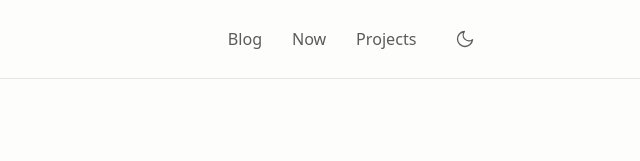
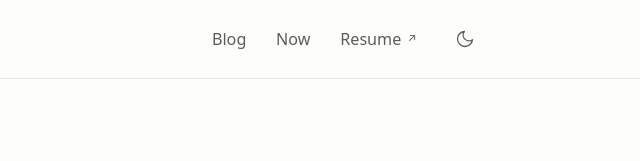
Before and after one commit to jgyasu/jgyasu.github.io, an Astro site: page / in a window 1280 px wide. Shown: the top 161 px of the page, 640-1280 px from the left. Built offline with nearby package versions, Linux system fonts and the light colour scheme; Astro itself is replaced by a stand-in of ours.

Commit message:
Add resume

```diff
--- a/src/components/Header.astro
+++ b/src/components/Header.astro
@@ -26,8 +26,10 @@ function isActive(href: string): boolean {
             <li>
               <a
                 href={link.href}
-                class:list={["nav-link", { active: isActive(link.href) }]}
-                aria-current={isActive(link.href) ? "page" : undefined}
+                class:list={["nav-link", { active: !link.external && isActive(link.href) }]}
+                aria-current={!link.external && isActive(link.href) ? "page" : undefined}
+                target={link.external ? "_blank" : undefined}
+                rel={link.external ? "noopener noreferrer" : undefined}
               >
                 {link.label}
               </a>
@@ -98,6 +100,15 @@ function isActive(href: string): boolean {
     color: var(--text);
     font-weight: 550;
   }
+  .nav-link[target="_blank"]::after {
+    content: "↗";
+    display: inline-block;
+    margin-inline-start: 0.2em;
+    font-size: 0.7em;
+    font-weight: 400;
+    line-height: 1;
+    vertical-align: 0.2em;
+  }
 
   @media (max-width: 38rem) {
     .header-inner {
--- a/src/site.config.ts
+++ b/src/site.config.ts
@@ -15,6 +15,8 @@ export interface SocialLink {
 export interface NavLink {
   label: string;
   href: string;
+  /** Open the link in a new browser tab. */
+  external?: boolean;
 }
 
 export const site = {
@@ -59,7 +61,11 @@ export const site = {
 export const navLinks: NavLink[] = [
   { label: "Blog", href: "/blog" },
   { label: "Now", href: "/now" },
-  { label: "Projects", href: "/projects" },
+  {
+    label: "Resume",
+    href: "/resume/jigyasu_resume_wo_phone_number.pdf",
+    external: true,
+  },
 ];
 
 /** Social links, rendered in the footer and on the home page. */
```
Also changed, not shown: src/pages/projects.astro (deleted, +0 -31 lines), 1 other file.
